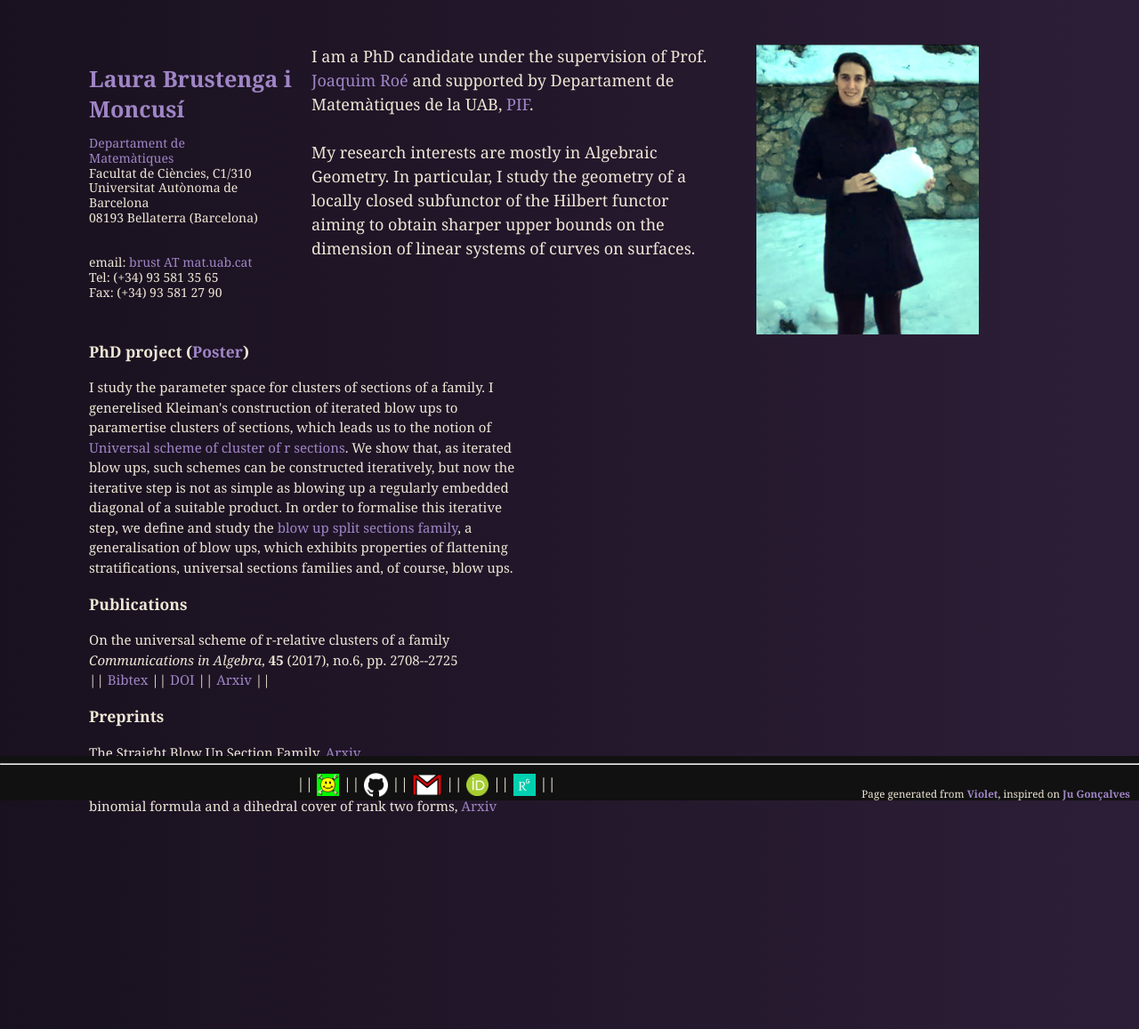
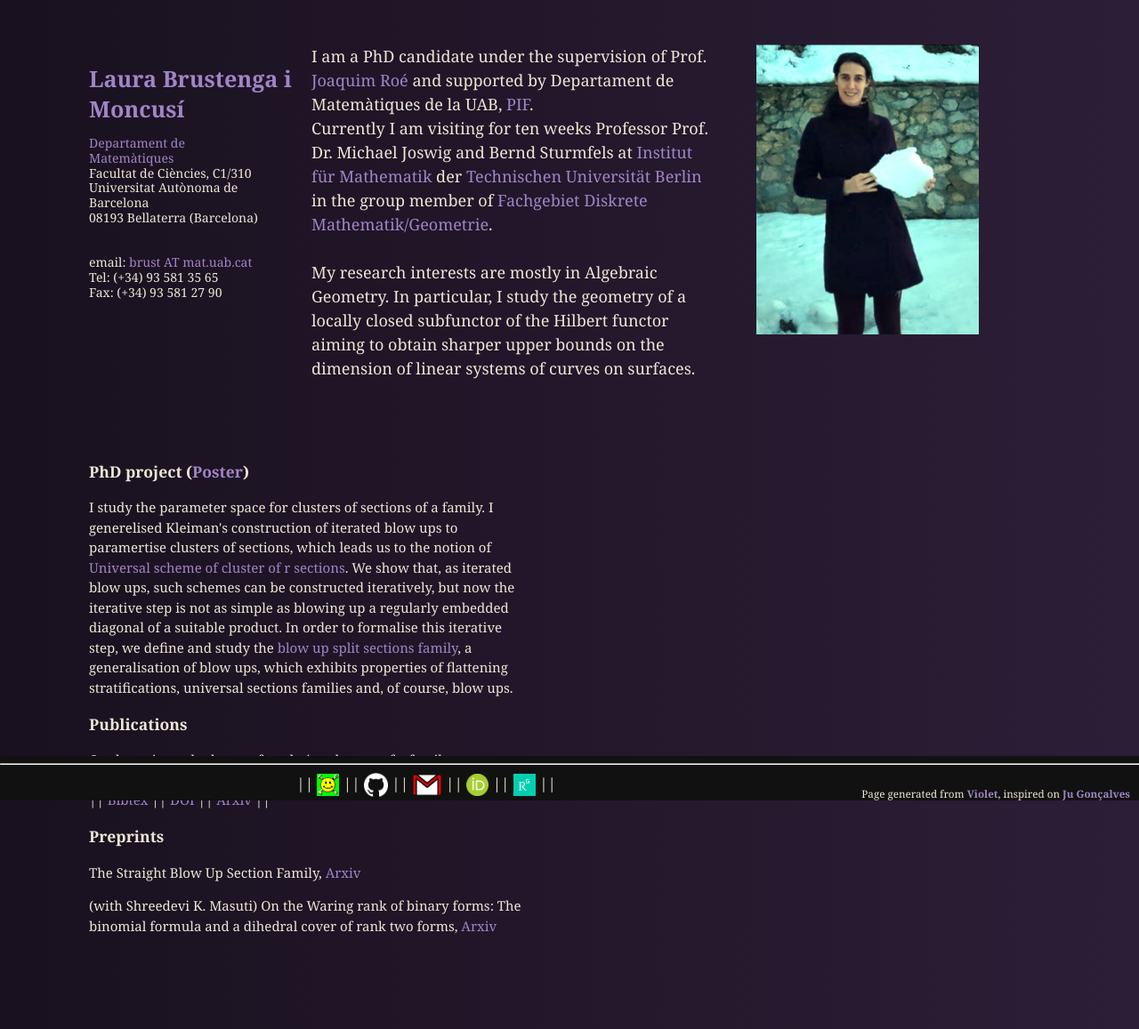
Before and after one commit to LauraBMo/LauraBMo.github.io, a Jekyll site: the page built from index.html, in a window 1280 px wide. Shown: the whole page at 89% size. Built offline with Jekyll 4.4.1, drawn with Linux system fonts in a browser that asks for light colours.

Commit message:
I am visiting Prof. Dr. Michael Joswig for ten weeks

```diff
--- a/index.html
+++ b/index.html
@@ -27,6 +27,7 @@ title: Home
 <section class="content">
   <p>
     I am a PhD candidate under the supervision of Prof. <a href="http://www.mat.uab.cat/~jroe/">Joaquim Roé</a> and supported by Departament de Matemàtiques de la UAB, <a href="https://www.uab.cat/web/listado-becas-sin-left-menu/detall-de-l-ajut-1284986965563.html?language=ca&param1=1345703430455&param2=UAB-FATWIRE&tq=personal+investigador+en+formaci%C3%B3">PIF</a>.</br>
+    Currently I am visiting for ten weeks Professor Prof. Dr. Michael Joswig and Bernd Sturmfels at <a href="https://www.math.tu-berlin.de/menue/home/"> Institut für Mathematik</a> der <a href="http://www.tu-berlin.de/"> Technischen Universität Berlin</a> in the group member of <a href="https://www.math.tu-berlin.de/fachgebiete_ag_diskalg/fg_diskrete_mathematik_geometrie/v_menue/diskrete_mathematik_geometrie/"> Fachgebiet Diskrete Mathematik/Geometrie</a>.</br>
 
     <br />
     My research interests are mostly in Algebraic Geometry.
```
